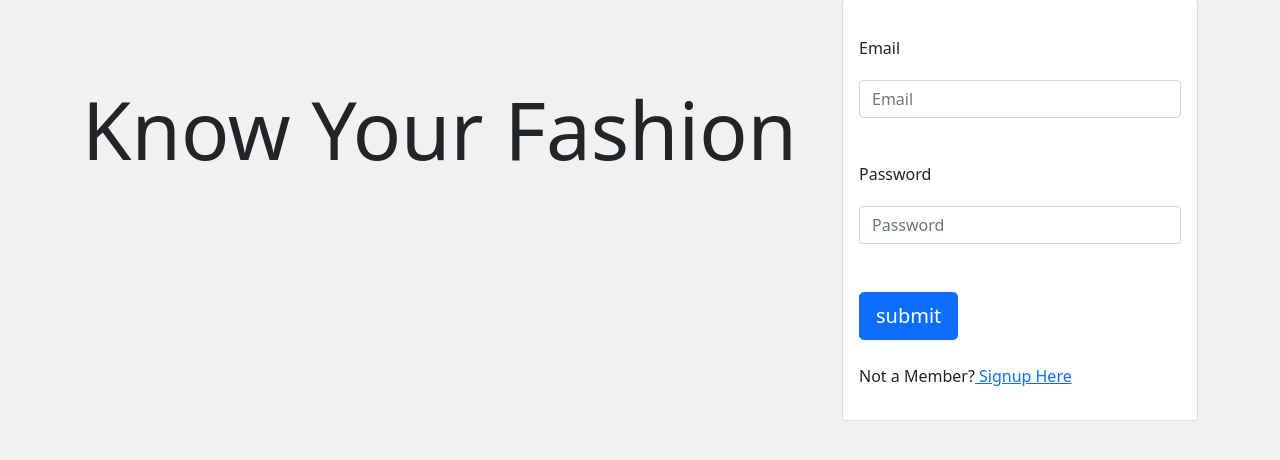
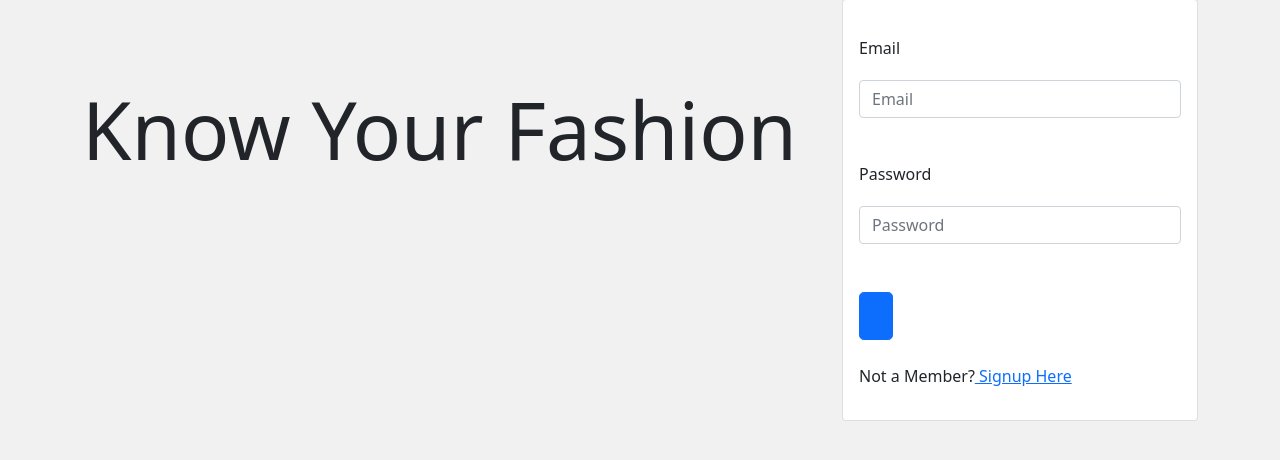
Before and after one commit to vignesh-gunda/DBMS_Project, a Flask app: template templates/login.html in a window 1280 px wide. Shown: the part 158-618 px from the top of the page. Run offline with Flask 2, Linux system fonts and the light colour scheme; the template is opened without the code that fills it, so the values that code supplies are empty; some libraries are stand-ins or nearby versions.

Commit message:
Update login.html

```diff
--- a/templates/login.html
+++ b/templates/login.html
@@ -44,7 +44,7 @@
 
                             <input name="inputPassword" value="" type="password" class="form-control mt-20" placeholder="Password" autocomplete="off" required><br><br>
 
-                            <input type="submit" class="btn btn-primary btn-block btn-lg" value="submit">
+                            <input type="submit" class="btn btn-primary btn-block btn-lg" value="">
                         </form>
                         <p class="mt-4">Not a Member?<a href="/signup">  Signup Here</a></p>
                     </div>
```
